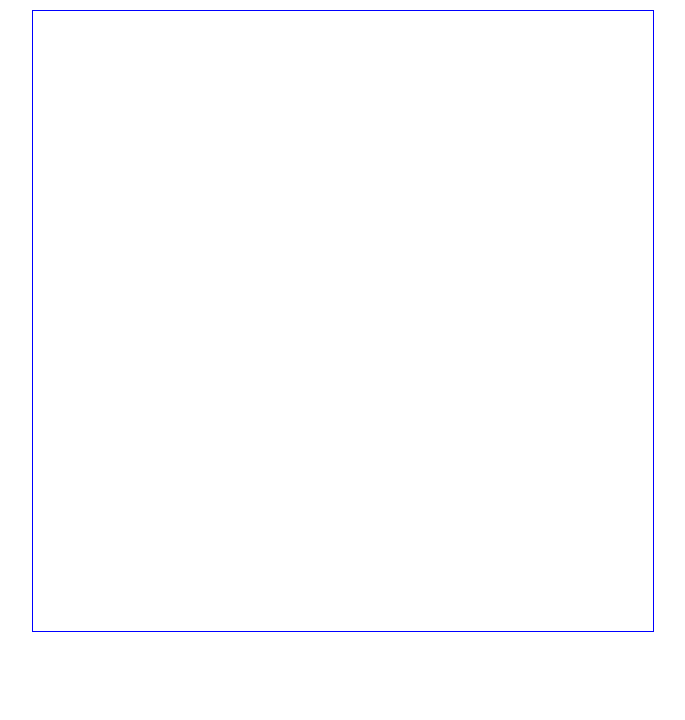
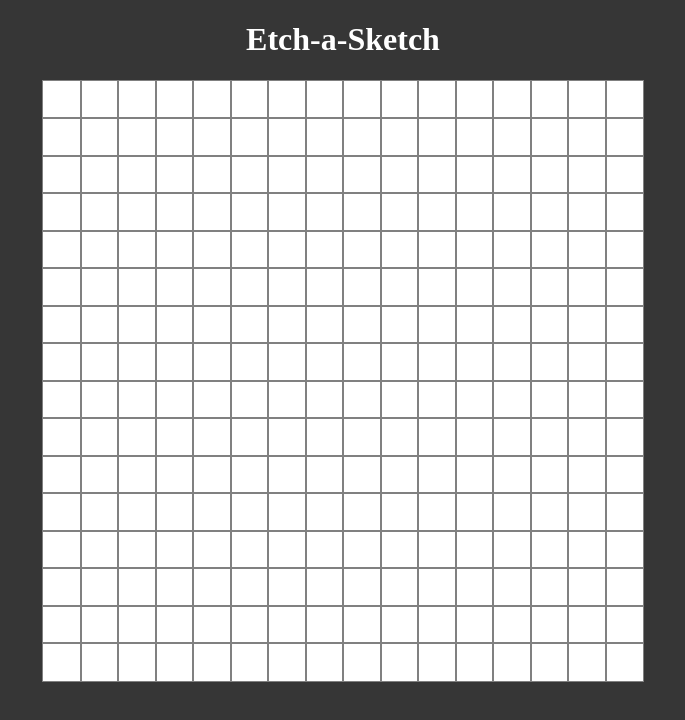
Before and after one commit to DecoderNikhil/Etch-a-Sketch, a plain HTML site: page index.html in a window 1280 px wide. Shown: the whole page, without its empty margins (297-982 px from the left). Drawn offline with Linux system fonts and the light colour scheme.

Commit message:
Added grids

```diff
--- a/index.html
+++ b/index.html
@@ -8,6 +8,7 @@
     <script defer src="./script.js"></script>
   </head>
   <body>
+    <h1>Etch-a-Sketch</h1>
     <div class="container"></div>
   </body>
 </html>
--- a/script.js
+++ b/script.js
@@ -0,0 +1,5 @@
+const conatiner = document.querySelector(".container");
+
+for (let i = 0; i < 16 * 16; i++) {
+  conatiner.insertAdjacentHTML("beforeend", '<div class="box"></div>');
+}
--- a/style.css
+++ b/style.css
@@ -1,7 +1,26 @@
+body {
+  background: rgba(20, 20, 20, 0.856);
+  text-align: center;
+}
+
+h1 {
+  color: white;
+}
+
 .container {
   width: 600px;
   height: 600px;
-  border: solid blue 1px;
-  margin: 10px auto;
-  padding: 10px;
+  border: solid yellowgreen 1px;
+  margin: auto;
+  background: white;
+  display: flex;
+  flex-wrap: wrap;
 }
+
+.box {
+  /* box-sizing: border-box; */
+  height: calc(600px / 16);
+  width: calc(600px / 16);
+  /* border: solid gray 1px; */
+  outline: solid gray 1px;
+}
```
